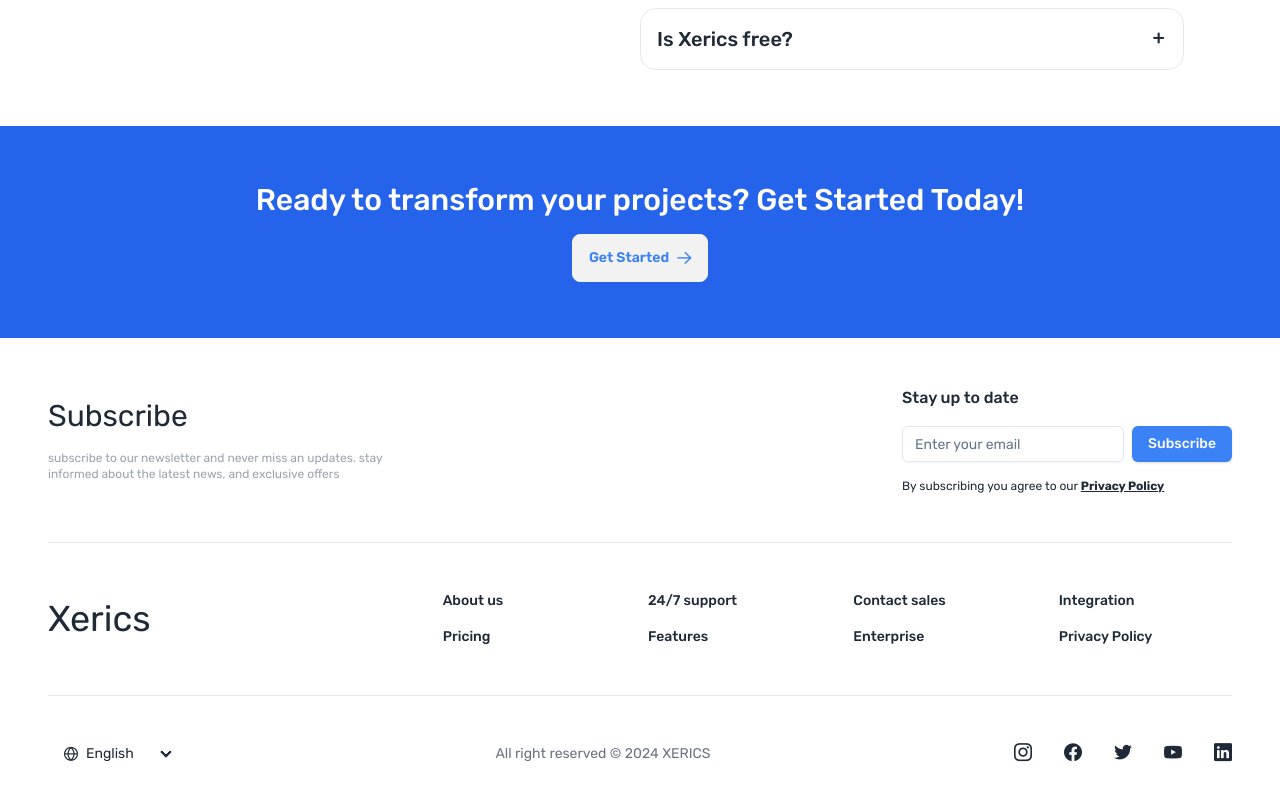
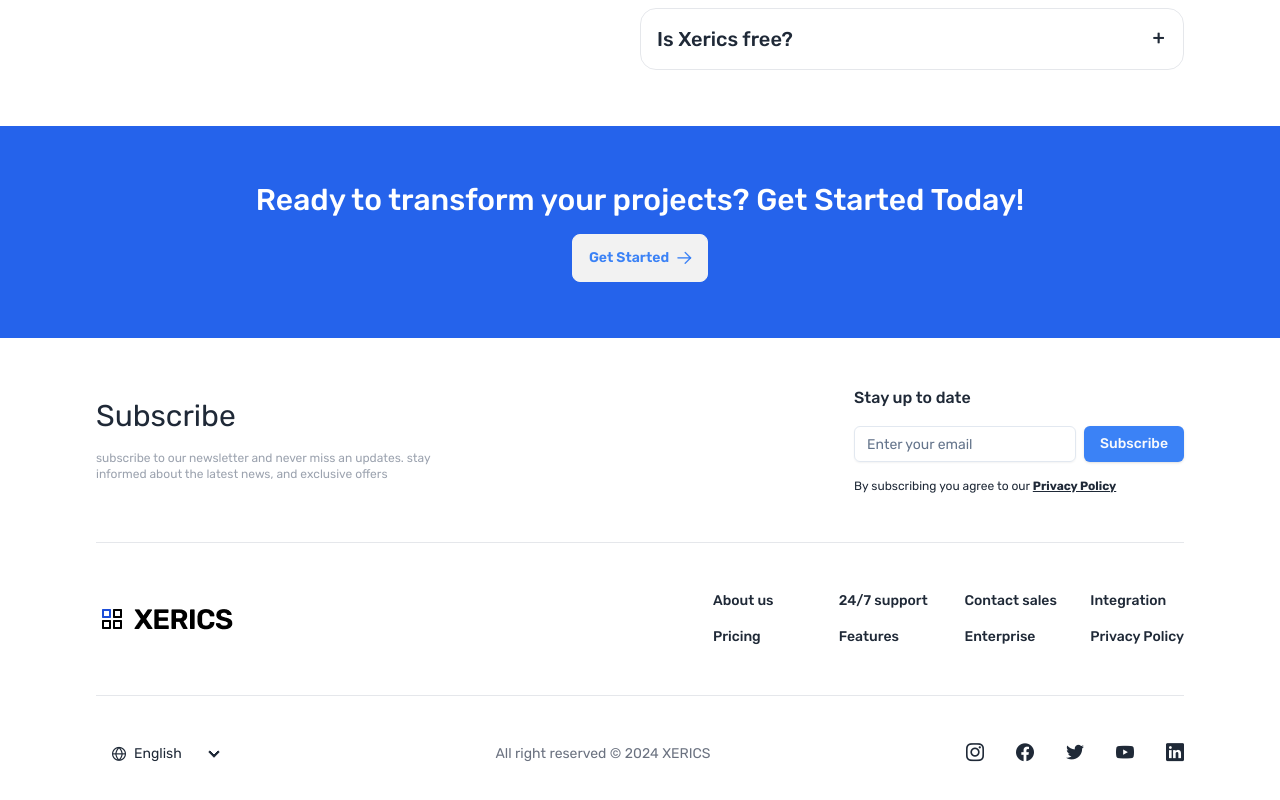
Before and after one commit to schmulzE/xerics, a React (Vite) app: page / in a window 1280 px wide. Shown: the part 3864-4664 px from the top of the page. Built offline with nearby package versions, Linux system fonts and the light colour scheme; no server answers; a web font is replaced by a local one.

Commit message:
refactor: Added a new logo image to the 'homepageFooter' component

```diff
--- a/src/components/footer/homepageFooter.jsx
+++ b/src/components/footer/homepageFooter.jsx
@@ -13,7 +13,7 @@ export function InputWithButton() {
 
 const Footer = () => {
   return (
-    <div className="lg:px-12 px-4">
+    <div className="lg:px-24 px-4">
       <div className="bg-base-100 text-base-content lg:py-12 py-8 grid lg:grid-cols-2 lg:items-center space-y-4 lg:space-y-0">
         <div className="w-full max-w-sm space-y-4">
           <h1 className="text-3xl capitalize">subscribe</h1>
@@ -31,10 +31,10 @@ const Footer = () => {
       <hr/>
 
       <div className="bg-base-100 py-8 lg:py-12 text-base-content flex lg:flex-row flex-col justify-between lg:items-center">
-        <div className="basis-1/4">
-          <h1 className="text-4xl capitalize">xerics</h1>
+        <div className="basis-1/4 mb-4 md:mb-0">
+          <img src="/src/assets/images/logo.png"/>
         </div>
-        <ul className="grid lg:grid-cols-4 gap-x-8 gap-y-4 font-medium text-sm basis-2/3">
+        <ul className="grid lg:grid-cols-4 gap-x-8 gap-y-4 font-medium text-sm">
           <li>
             <a href="#">About us</a>
           </li>
```
